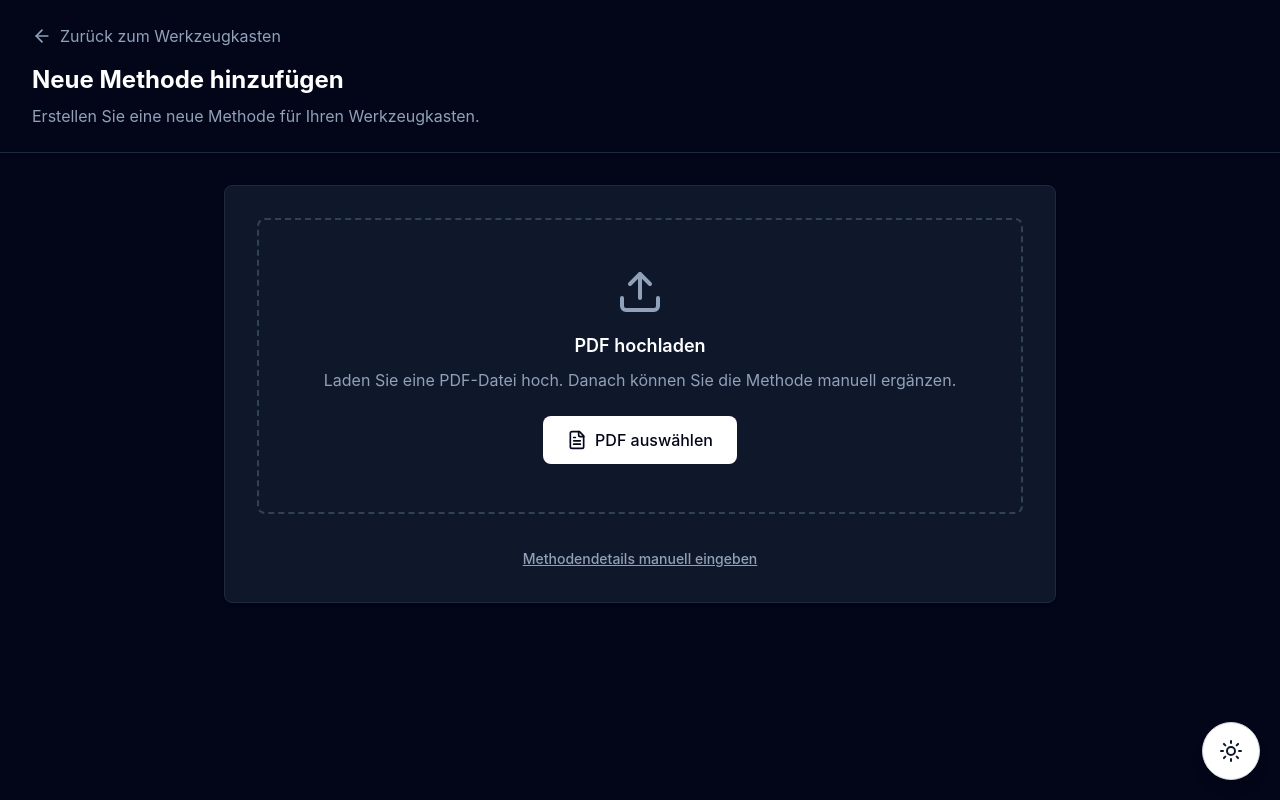
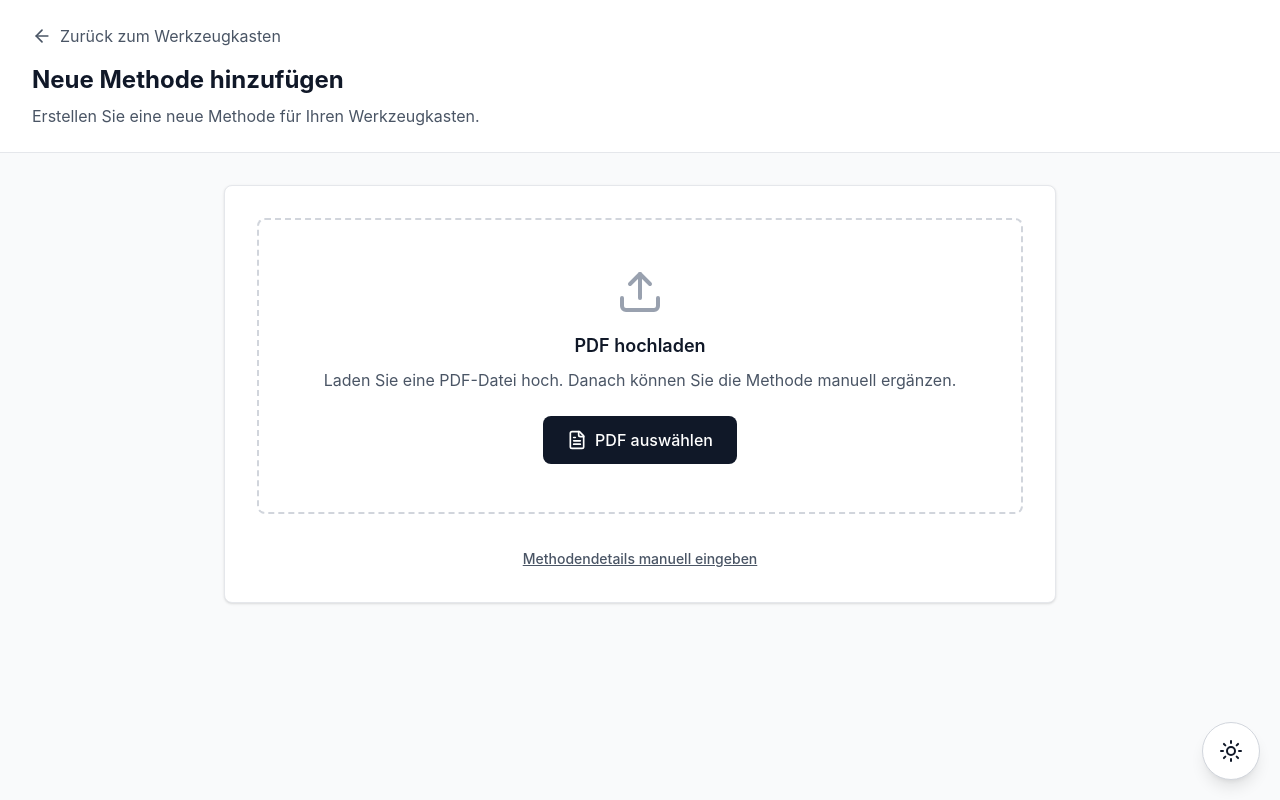
Before and after one commit to ajshawn43-del/Methodentool2, a React (Vite) app: page /#/upload in a window 1280 px wide. Both pictures are taken after a click on the button "Dark Mode aktivieren". Built offline with nearby package versions, Linux system fonts and the light colour scheme; no server answers.

Commit message:
Refactor UploadPage styles and structure for clarity

```diff
--- a/src/app/pages/UploadPage.tsx
+++ b/src/app/pages/UploadPage.tsx
@@ -38,9 +38,10 @@ export function UploadPage() {
   });
 
   const inputClass =
-    'w-full rounded-lg border border-slate-700 bg-slate-900 px-3 py-2 text-white placeholder-slate-500 focus:outline-none focus:ring-2 focus:ring-white';
+    'w-full rounded-lg border border-gray-300 bg-white px-3 py-2 text-gray-900 placeholder-gray-400 focus:outline-none focus:ring-2 focus:ring-gray-900 dark:border-slate-700 dark:bg-slate-900 dark:text-white dark:placeholder-slate-500 dark:focus:ring-white';
 
-  const labelClass = 'mb-1 block text-sm font-medium text-slate-300';
+  const labelClass =
+    'mb-1 block text-sm font-medium text-gray-700 dark:text-slate-300';
 
   const handleFileChange = (e: React.ChangeEvent<HTMLInputElement>) => {
     if (e.target.files && e.target.files[0]) {
@@ -111,7 +112,9 @@ export function UploadPage() {
       setUploadSuccess(true);
       setUploadedPdfUrl(data.fileUrl || null);
 
-      alert(`✅ PDF erfolgreich hochgeladen!\n\n📄 Datei: ${data.fileName}\n\nDie PDF wurde gespeichert.`);
+      alert(
+        `✅ PDF erfolgreich hochgeladen!\n\n📄 Datei: ${data.fileName}\n\nDie PDF wurde gespeichert.`
+      );
     } catch (err: any) {
       setError(err.message || 'Fehler beim Hochladen der PDF-Datei.');
     } finally {
@@ -222,33 +225,37 @@ export function UploadPage() {
   };
 
   return (
-    <div className="min-h-screen bg-slate-950 text-slate-100">
-      <header className="border-b border-slate-800 bg-slate-950">
+    <div className="min-h-screen bg-gray-50 text-gray-900 dark:bg-slate-950 dark:text-slate-100">
+      <header className="border-b border-gray-200 bg-white dark:border-slate-800 dark:bg-slate-950">
         <div className="mx-auto max-w-7xl px-4 py-6 sm:px-6 lg:px-8">
           <Link
             to="/"
-            className="mb-4 inline-flex items-center gap-2 text-slate-400 hover:text-white"
+            className="mb-4 inline-flex items-center gap-2 text-gray-600 hover:text-gray-900 dark:text-slate-400 dark:hover:text-white"
           >
             <ArrowLeft size={20} />
             <span>Zurück zum Werkzeugkasten</span>
           </Link>
 
-          <h1 className="text-2xl font-bold text-white">Neue Methode hinzufügen</h1>
+          <h1 className="text-2xl font-bold text-gray-900 dark:text-white">
+            Neue Methode hinzufügen
+          </h1>
 
-          <p className="mt-2 text-slate-400">
+          <p className="mt-2 text-gray-600 dark:text-slate-400">
             Erstellen Sie eine neue Methode für Ihren Werkzeugkasten.
           </p>
         </div>
       </header>
 
       <main className="mx-auto max-w-4xl px-4 py-8 sm:px-6 lg:px-8">
-        <div className="rounded-lg border border-slate-800 bg-slate-900 p-8 shadow-sm">
-          <div className="rounded-lg border-2 border-dashed border-slate-700 p-12 text-center">
-            <Upload className="mx-auto mb-4 text-slate-400" size={48} />
+        <div className="rounded-lg border border-gray-200 bg-white p-8 shadow-sm dark:border-slate-800 dark:bg-slate-900">
+          <div className="rounded-lg border-2 border-dashed border-gray-300 p-12 text-center dark:border-slate-700">
+            <Upload className="mx-auto mb-4 text-gray-400 dark:text-slate-400" size={48} />
 
-            <h3 className="mb-2 text-lg font-semibold text-white">PDF hochladen</h3>
+            <h3 className="mb-2 text-lg font-semibold text-gray-900 dark:text-white">
+              PDF hochladen
+            </h3>
 
-            <p className="mb-6 text-slate-400">
+            <p className="mb-6 text-gray-600 dark:text-slate-400">
               Laden Sie eine PDF-Datei hoch. Danach können Sie die Methode manuell ergänzen.
             </p>
 
@@ -262,15 +269,16 @@ export function UploadPage() {
 
             <label
               htmlFor="file-upload"
-              className="inline-flex cursor-pointer items-center gap-2 rounded-lg bg-white px-6 py-3 text-slate-950 transition-colors hover:bg-slate-200"
+              className="inline-flex cursor-pointer items-center gap-2 rounded-lg bg-gray-900 px-6 py-3 text-white transition-colors hover:bg-gray-800 dark:bg-white dark:text-slate-950 dark:hover:bg-slate-200"
             >
               <FileText size={20} />
               <span>PDF auswählen</span>
             </label>
 
             {file && (
-              <div className="mt-4 text-sm text-slate-400">
-                Ausgewählt: <span className="font-medium text-white">{file.name}</span>
+              <div className="mt-4 text-sm text-gray-600 dark:text-slate-400">
+                Ausgewählt:{' '}
+                <span className="font-medium text-gray-900 dark:text-white">{file.name}</span>
               </div>
             )}
           </div>
@@ -279,7 +287,7 @@ export function UploadPage() {
             <button
               onClick={handleUpload}
               disabled={uploading}
-              className="mt-6 flex w-full items-center justify-center gap-2 rounded-lg bg-white px-6 py-3 text-slate-950 transition-colors hover:bg-slate-200 disabled:cursor-not-allowed disabled:opacity-50"
+              className="mt-6 flex w-full items-center justify-center gap-2 rounded-lg bg-gray-900 px-6 py-3 text-white transition-colors hover:bg-gray-800 disabled:cursor-not-allowed disabled:opacity-50 dark:bg-white dark:text-slate-950 dark:hover:bg-slate-200"
             >
               {uploading ? (
                 <>
@@ -296,10 +304,10 @@ export function UploadPage() {
           )}
 
           {uploadSuccess && (
-            <div className="mt-6 flex items-start gap-3 rounded-lg border border-green-700 bg-green-950 p-4">
-              <CheckCircle className="flex-shrink-0 text-green-400" size={20} />
+            <div className="mt-6 flex items-start gap-3 rounded-lg border border-green-200 bg-green-50 p-4 dark:border-green-700 dark:bg-green-950">
+              <CheckCircle className="flex-shrink-0 text-green-600 dark:text-green-400" size={20} />
 
-              <div className="text-sm text-green-200">
+              <div className="text-sm text-green-800 dark:text-green-200">
                 <p className="font-medium">PDF erfolgreich hochgeladen.</p>
                 <p>Sie können jetzt unten die Methodendetails manuell eintragen.</p>
               </div>
@@ -307,24 +315,26 @@ export function UploadPage() {
           )}
 
           {error && (
-            <div className="mt-6 flex items-start gap-3 rounded-lg border border-red-700 bg-red-950 p-4">
-              <AlertCircle className="flex-shrink-0 text-red-400" size={20} />
-              <p className="text-sm text-red-200">{error}</p>
+            <div className="mt-6 flex items-start gap-3 rounded-lg border border-red-200 bg-red-50 p-4 dark:border-red-700 dark:bg-red-950">
+              <AlertCircle className="flex-shrink-0 text-red-600 dark:text-red-400" size={20} />
+              <p className="text-sm text-red-800 dark:text-red-200">{error}</p>
             </div>
           )}
 
           <div className="mt-8 text-center">
             <button
               onClick={() => setShowManualForm(!showManualForm)}
-              className="text-sm text-slate-400 underline hover:text-white"
+              className="text-sm text-gray-600 underline hover:text-gray-900 dark:text-slate-400 dark:hover:text-white"
             >
               {showManualForm ? 'Manuelle Eingabe ausblenden' : 'Methodendetails manuell eingeben'}
             </button>
           </div>
 
           {showManualForm && (
-            <div className="mt-8 rounded-lg border border-slate-800 bg-slate-950 p-6">
-              <h3 className="mb-4 text-lg font-semibold text-white">Methodendetails eingeben</h3>
+            <div className="mt-8 rounded-lg border border-gray-200 bg-white p-6 dark:border-slate-800 dark:bg-slate-950">
+              <h3 className="mb-4 text-lg font-semibold text-gray-900 dark:text-white">
+                Methodendetails eingeben
+              </h3>
 
               <div className="space-y-4">
                 <div>
@@ -430,7 +440,7 @@ export function UploadPage() {
 
                 <div>
                   <div className="mb-1 flex items-center justify-between">
-                    <label className="block text-sm font-medium text-slate-300">
+                    <label className="block text-sm font-medium text-gray-700 dark:text-slate-300">
                       Keywords, kommagetrennt
                     </label>
 
@@ -438,7 +448,7 @@ export function UploadPage() {
                       type="button"
                       onClick={handleGenerateKeywords}
                       disabled={!methodData.title || !methodData.description}
-                      className="inline-flex items-center gap-1 rounded bg-slate-800 px-3 py-1 text-xs text-slate-200 transition-colors hover:bg-slate-700 disabled:cursor-not-allowed disabled:opacity-50"
+                      className="inline-flex items-center gap-1 rounded bg-gray-100 px-3 py-1 text-xs text-gray-700 transition-colors hover:bg-gray-200 disabled:cursor-not-allowed disabled:opacity-50 dark:bg-slate-800 dark:text-slate-200 dark:hover:bg-slate-700"
                       title="Keywords automatisch generieren"
                     >
                       <Sparkles size={14} />
@@ -454,7 +464,7 @@ export function UploadPage() {
                     placeholder="Kreativität, Innovation, Brainstorming"
                   />
 
-                  <p className="mt-1 text-xs text-slate-500">
+                  <p className="mt-1 text-xs text-gray-500 dark:text-slate-500">
                     💡 Tipp: Klicken Sie auf "Automatisch generieren" oder geben Sie eigene Keywords ein.
                   </p>
                 </div>
@@ -473,10 +483,12 @@ export function UploadPage() {
                 <button
                   onClick={handleCreateMethod}
                   disabled={uploading || !methodData.title || !methodData.description}
-                  className="flex w-full items-center justify-center gap-2 rounded-lg bg-white px-6 py-3 text-slate-950 transition-colors hover:bg-slate-200 disabled:cursor-not-allowed disabled:opacity-50"
+                  className="flex w-full items-center justify-center gap-2 rounded-lg bg-gray-900 px-6 py-3 text-white transition-colors hover:bg-gray-800 disabled:cursor-not-allowed disabled:opacity-50 dark:bg-white dark:text-slate-950 dark:hover:bg-slate-200"
                 >
                   <Plus size={20} />
-                  <span>{uploading ? 'Wird hinzugefügt...' : 'Methode zum Werkzeugkasten hinzufügen'}</span>
+                  <span>
+                    {uploading ? 'Wird hinzugefügt...' : 'Methode zum Werkzeugkasten hinzufügen'}
+                  </span>
                 </button>
               </div>
             </div>
```
